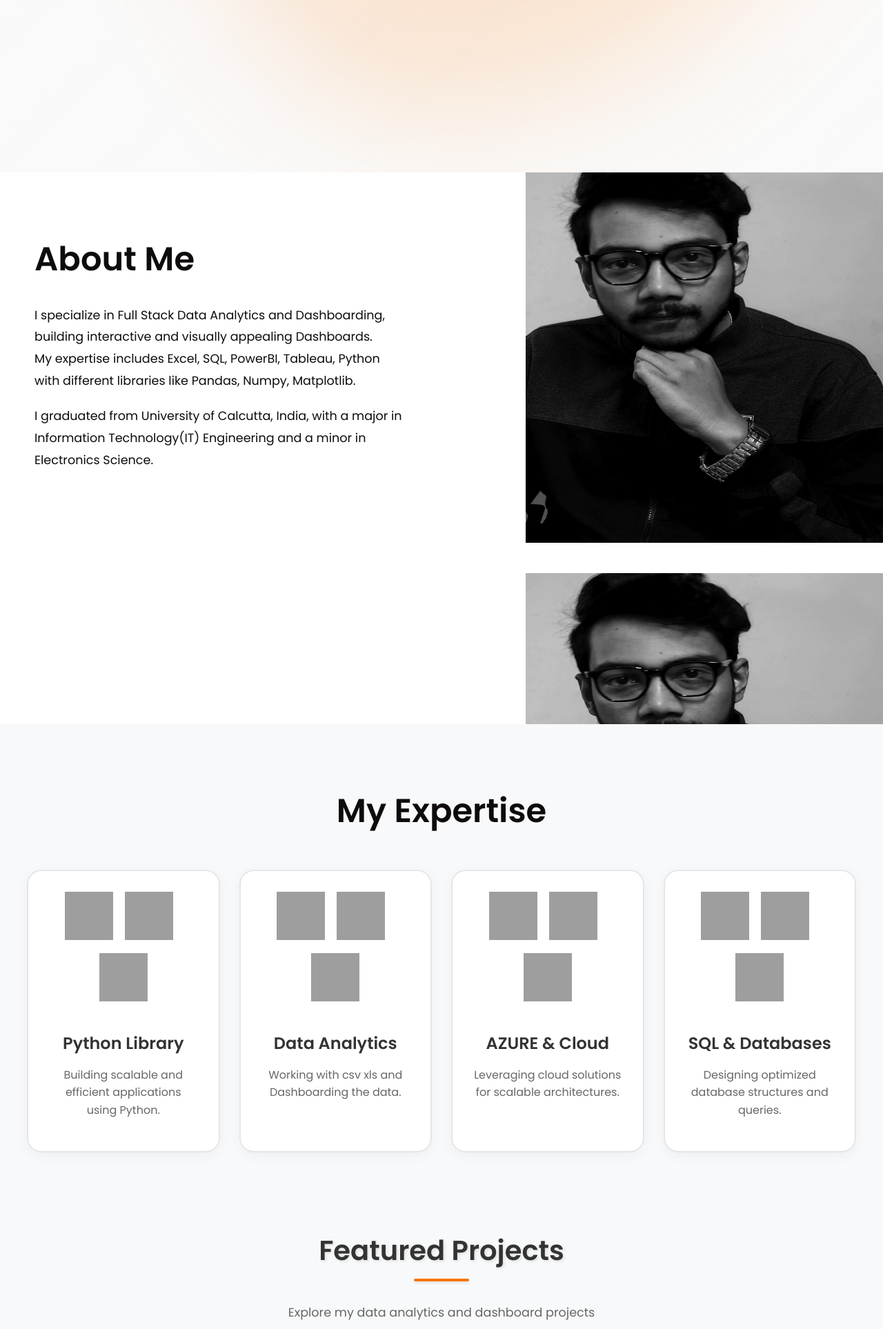
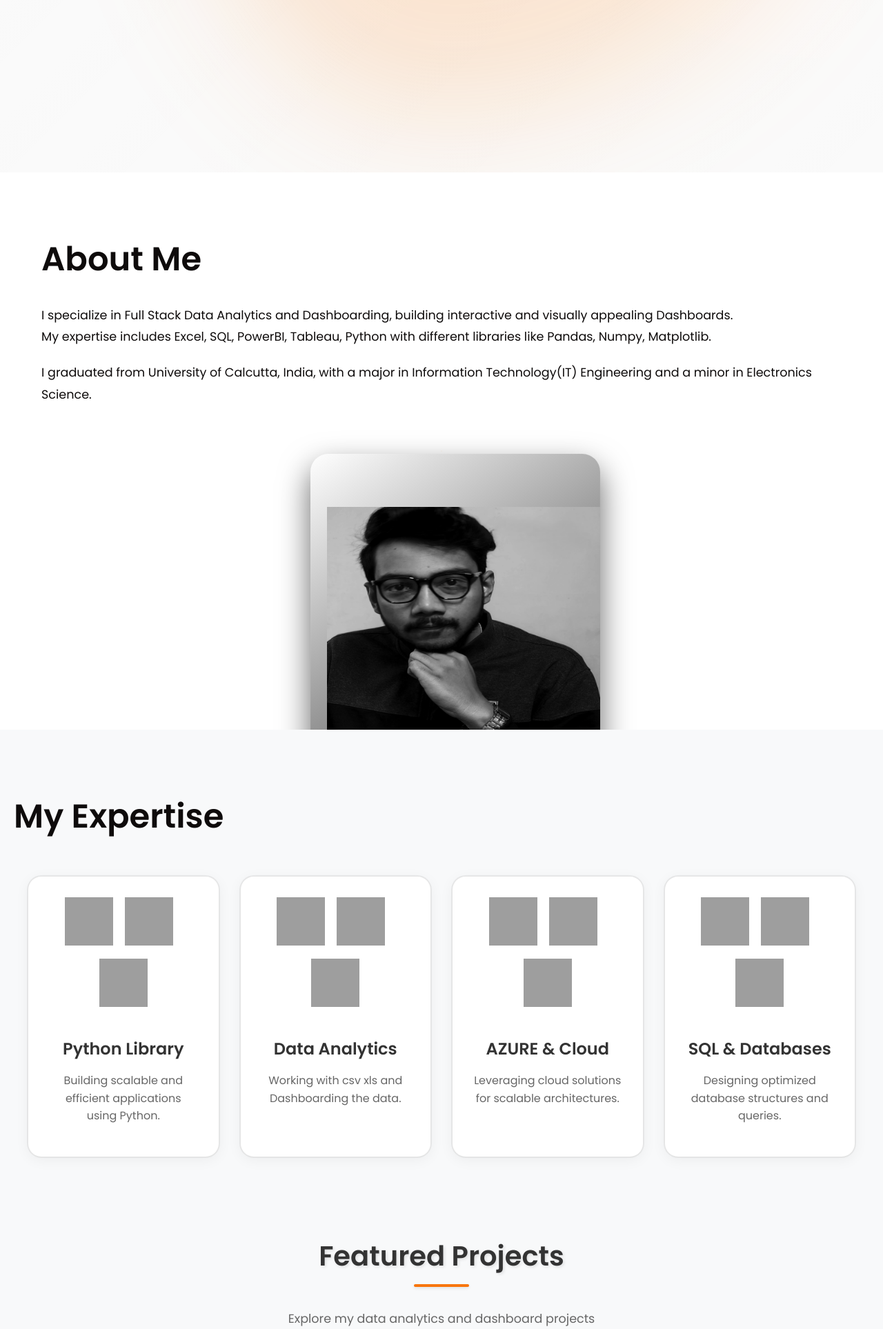
Before and after one commit to Naskar-Sayan/portfolio, a Flask app: page / in a window 1280 px wide. Shown: the part 670-2597 px from the top of the page at 69% size. Run offline with Flask 3, Linux system fonts and the light colour scheme; parts of the project's set-up code (start-up, migrations or seed data) failed here and were passed over; grey boxes are pictures that could not be loaded.

Commit message:
Update styles.css

```diff
--- a/static/css/styles.css
+++ b/static/css/styles.css
@@ -174,44 +174,31 @@ section {
 
 .photo-tile {
     width: 100%;
-    height: 380px;
-    margin-left: 50px;
-
-    /* ❌ REMOVE visual styling */
-    background: none;
-    box-shadow: none;
-    border-radius: 0;
-
     display: flex;
-    align-items: center;
     justify-content: center;
 }
 
-}
-
 .photo-wrapper {
     position: relative;
-    width: 100%;
-    height: 100%;
-
-    border-radius: 28px;
+
+    /* 👇 KEY: controlled size */
+    width: 420px;
+    aspect-ratio: 4 / 5;
+
+    border-radius: 26px;
     overflow: hidden;
 
-    /* Deep, calm, premium background */
     background: linear-gradient(
         145deg,
-        rgba(255,255,255,0.04),
+        rgba(255,255,255,0.03),
         rgba(0,0,0,0.85)
     );
 
-    /* Real elegance comes from restraint */
     box-shadow:
-        0 25px 60px rgba(0,0,0,0.65),
+        0 20px 45px rgba(0,0,0,0.6),
         inset 0 0 0 1px rgba(255,255,255,0.04);
 }
 
-
-/* Image styling */
 .photo-wrapper img {
     width: 100%;
     height: 100%;
@@ -219,20 +206,24 @@ section {
     object-fit: contain;
     object-position: center;
 
-    padding: 22px;
-
-    filter: grayscale(100%) contrast(1.06) brightness(0.96);
+    padding: 24px;
+
+    filter: grayscale(100%) contrast(1.04) brightness(0.97);
 
     display: block;
 }
+
 
 
 
 /* Mobile Responsive */
 @media (max-width: 992px) {
-    .about-section {
-        padding: 50px 0;  /* Remove horizontal padding */
-    }
+    .photo-wrapper {
+        width: 320px;
+        margin: 0 auto;
+    }
+}
+
 
     .about-container {
         grid-template-columns: 1fr;
```
